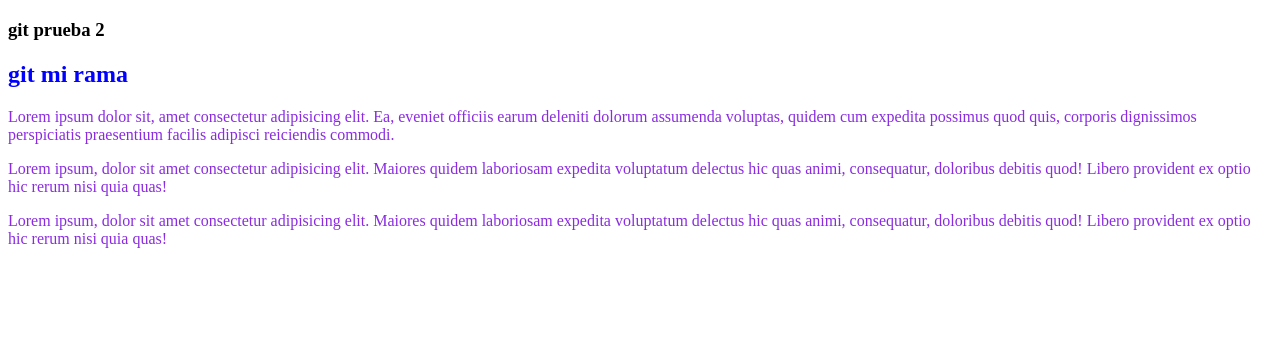
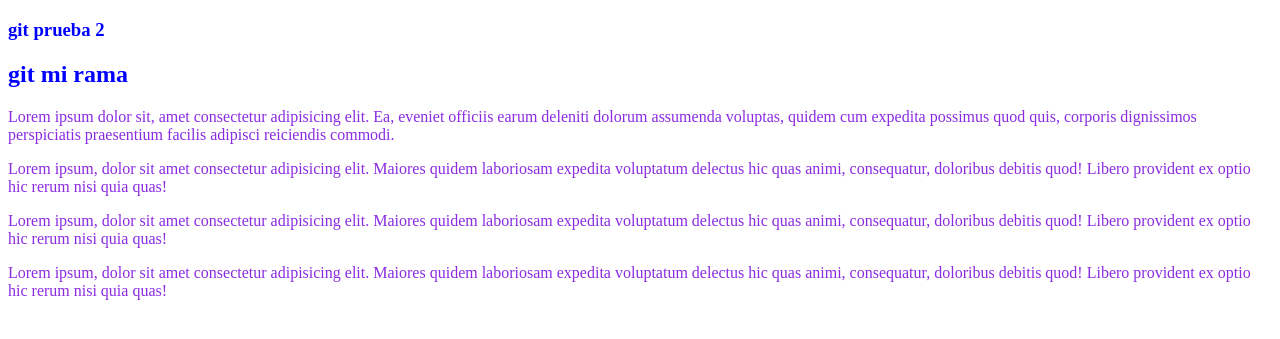
Before and after one commit to ssalcedo96/miprimer-repo, a plain HTML site: page index.html in a window 1280 px wide. Shown: the part 269-608 px from the top of the page. Drawn offline with Linux system fonts and the light colour scheme.

Commit message:
agrego lineas de codigo

```diff
--- a/css/style.css
+++ b/css/style.css
@@ -2,6 +2,9 @@ h1{
     color: red;
 }
 h2{
+    color: blue;
+}
+h3{
     color: blue;
 }
 p{
--- a/index.html
+++ b/index.html
@@ -15,5 +15,6 @@
     <p>Lorem ipsum dolor sit, amet consectetur adipisicing elit. Ea, eveniet officiis earum deleniti dolorum assumenda voluptas, quidem cum expedita possimus quod quis, corporis dignissimos perspiciatis praesentium facilis adipisci reiciendis commodi.</p>
 <p>Lorem ipsum, dolor sit amet consectetur adipisicing elit. Maiores quidem laboriosam expedita voluptatum delectus hic quas animi, consequatur, doloribus debitis quod! Libero provident ex optio hic rerum nisi quia quas!</p>
 <p>Lorem ipsum, dolor sit amet consectetur adipisicing elit. Maiores quidem laboriosam expedita voluptatum delectus hic quas animi, consequatur, doloribus debitis quod! Libero provident ex optio hic rerum nisi quia quas!</p>
+<p>Lorem ipsum, dolor sit amet consectetur adipisicing elit. Maiores quidem laboriosam expedita voluptatum delectus hic quas animi, consequatur, doloribus debitis quod! Libero provident ex optio hic rerum nisi quia quas!</p>
 </body>
 </html>
```
